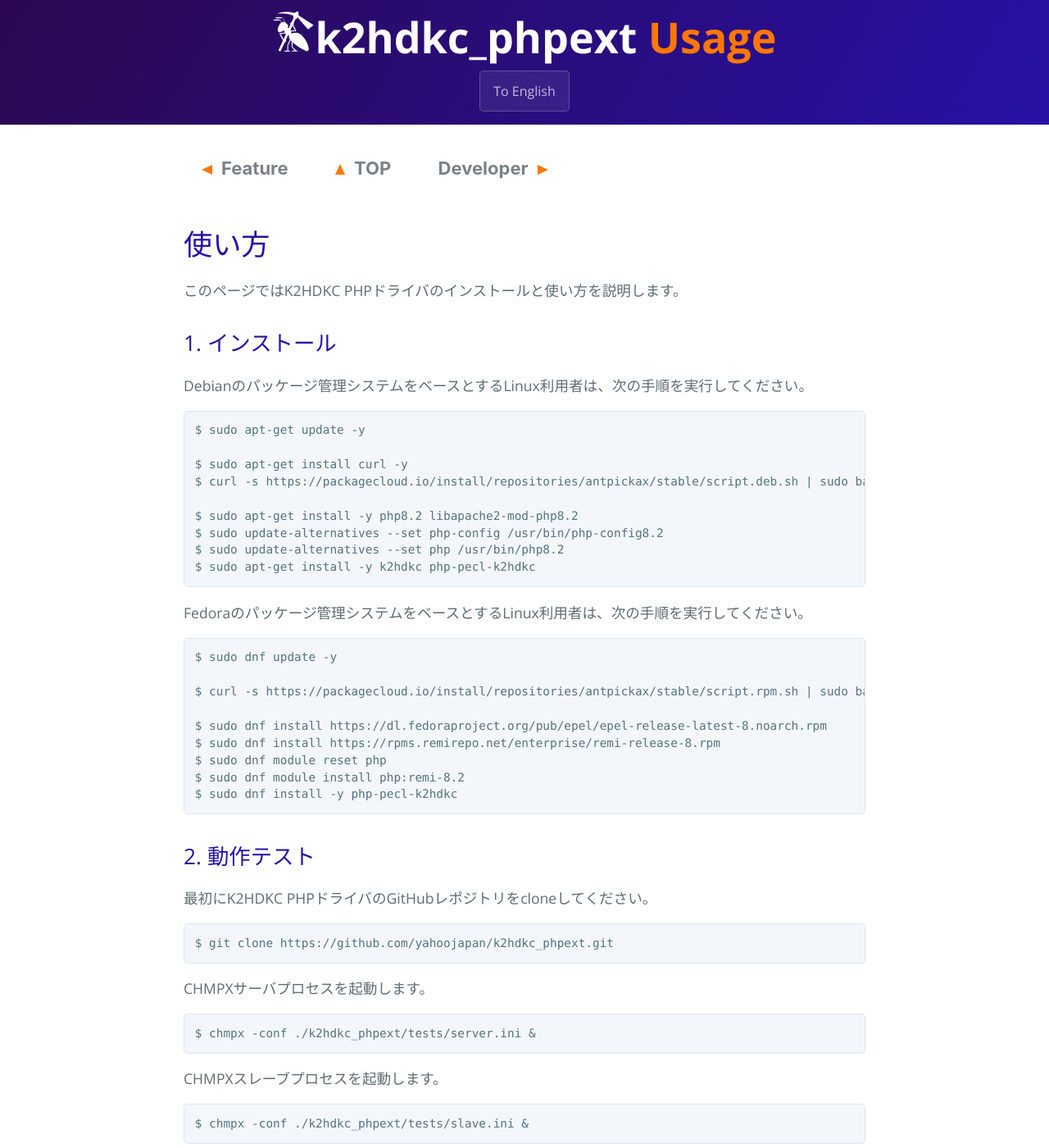
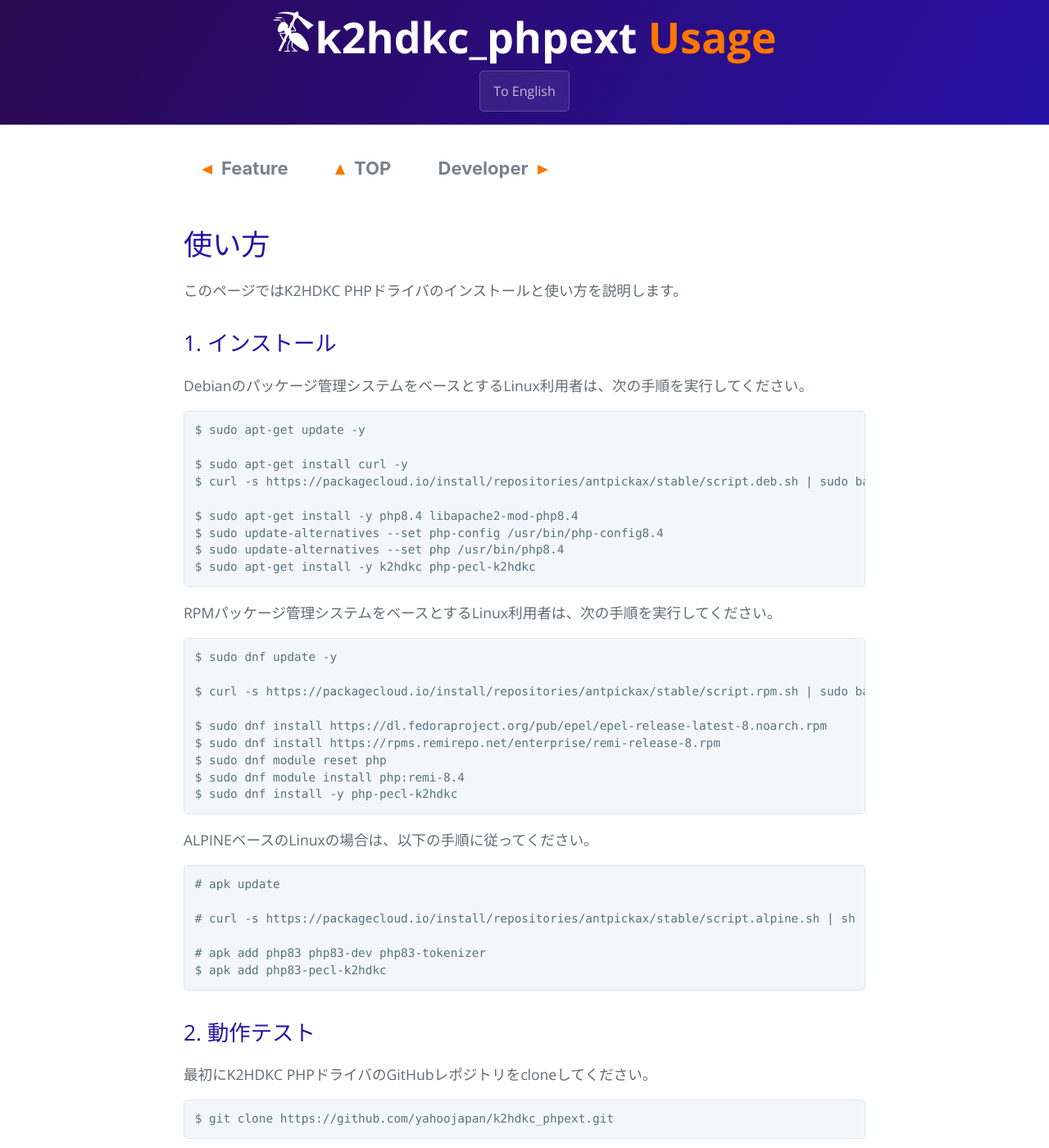
Before and after one commit to yahoojapan/k2hdkc_phpext, a Jekyll site: the page built from usageja.md, in a window 1280 px wide and 1400 px high. Shown: the whole window at 82% size. Built offline with Jekyll 4.4.1, drawn with Linux system fonts in a browser that asks for light colours.

Commit message:
[gh-pages] Updated usage pages

````diff
--- a/usageja.md
+++ b/usageja.md
@@ -25,13 +25,13 @@ $ sudo apt-get update -y
 $ sudo apt-get install curl -y
 $ curl -s https://packagecloud.io/install/repositories/antpickax/stable/script.deb.sh | sudo bash
 
-$ sudo apt-get install -y php8.2 libapache2-mod-php8.2
-$ sudo update-alternatives --set php-config /usr/bin/php-config8.2
-$ sudo update-alternatives --set php /usr/bin/php8.2
+$ sudo apt-get install -y php8.4 libapache2-mod-php8.4
+$ sudo update-alternatives --set php-config /usr/bin/php-config8.4
+$ sudo update-alternatives --set php /usr/bin/php8.4
 $ sudo apt-get install -y k2hdkc php-pecl-k2hdkc
 ```
 
-Fedoraのパッケージ管理システムをベースとするLinux利用者は、次の手順を実行してください。
+RPMパッケージ管理システムをベースとするLinux利用者は、次の手順を実行してください。
 ```
 $ sudo dnf update -y
 
@@ -40,10 +40,19 @@ $ curl -s https://packagecloud.io/install/repositories/antpickax/stable/script.r
 $ sudo dnf install https://dl.fedoraproject.org/pub/epel/epel-release-latest-8.noarch.rpm
 $ sudo dnf install https://rpms.remirepo.net/enterprise/remi-release-8.rpm
 $ sudo dnf module reset php
-$ sudo dnf module install php:remi-8.2
+$ sudo dnf module install php:remi-8.4
 $ sudo dnf install -y php-pecl-k2hdkc
 ```
 
+ALPINEベースのLinuxの場合は、以下の手順に従ってください。
+```
+# apk update
+
+# curl -s https://packagecloud.io/install/repositories/antpickax/stable/script.alpine.sh | sh
+
+# apk add php83 php83-dev php83-tokenizer
+$ apk add php83-pecl-k2hdkc
+```
 
 ## 2. 動作テスト
 
````
Also changed, not shown: usage.md (+14 -5 lines).
